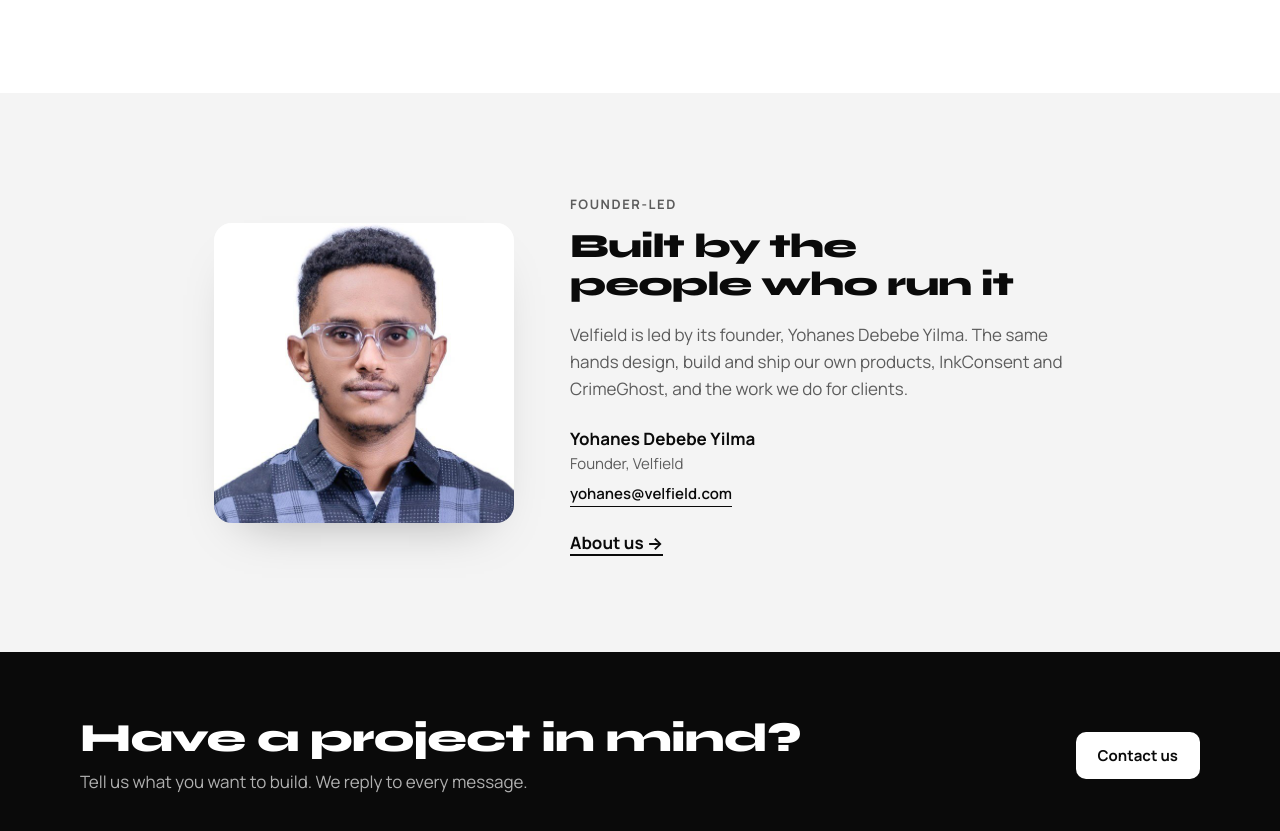
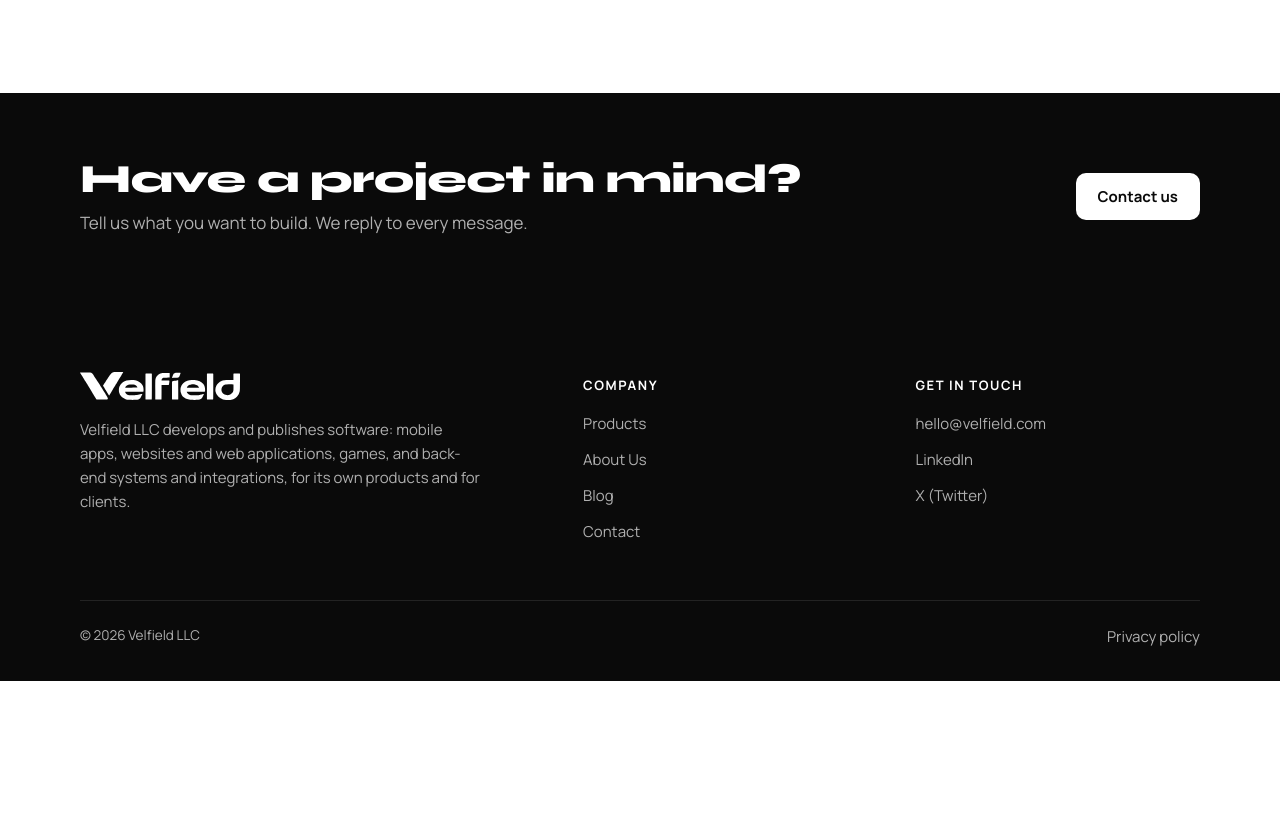
Before and after one commit to yohanes44/velfield, a plain HTML site: page index.html in a window 1280 px wide. Shown: the part 2338-3169 px from the top of the page. After the commit the page ends 3019 px from the top, so only its background shows below. Drawn offline with Linux system fonts and the light colour scheme.

Commit message:
Remove founder photo section from Home (photo stays on About)
Co-Authored-By: Claude Opus 5.5 <noreply@anthropic.com>

```diff
--- a/index.html
+++ b/index.html
@@ -76,19 +76,6 @@
     <div class="pris"><div class="pri"><h3>One system</h3><p>The app, the site and the back-end are designed together, so they move as one.</p></div><div class="pri"><h3>Working builds early</h3><p>You try real builds in short cycles, not slides.</p></div><div class="pri"><h3>We stay after launch</h3><p>Store releases, servers, monitoring and updates are part of the job.</p></div></div>
   </div>
 </section>
-<section class="band tint">
-  <div class="wrap split">
-    <figure class="photo"><img src="/assets/founder.jpg" width="608" height="608" alt="Yohanes Debebe Yilma, founder of Velfield" loading="lazy" decoding="async"></figure>
-    <div class="splitcopy">
-      <span class="kicker">Founder-led</span>
-      <h2>Built by the people who run it</h2>
-      <p>Velfield is led by its founder, Yohanes Debebe Yilma. The same hands design, build and ship our own products, InkConsent and CrimeGhost, and the work we do for clients.</p>
-      <p class="sig"><b>Yohanes Debebe Yilma</b><span>Founder, Velfield</span><a href="mailto:yohanes@velfield.com">yohanes@velfield.com</a></p>
-      <a class="textlink" href="/about/">About us →</a>
-    </div>
-  </div>
-</section>
-
 <section class="ctaband">
   <div class="wrap ctain">
     <div><h2>Have a project in mind?</h2><p>Tell us what you want to build. We reply to every message.</p></div>
```
Also changed, not shown: assets/founder.jpg (deleted).
